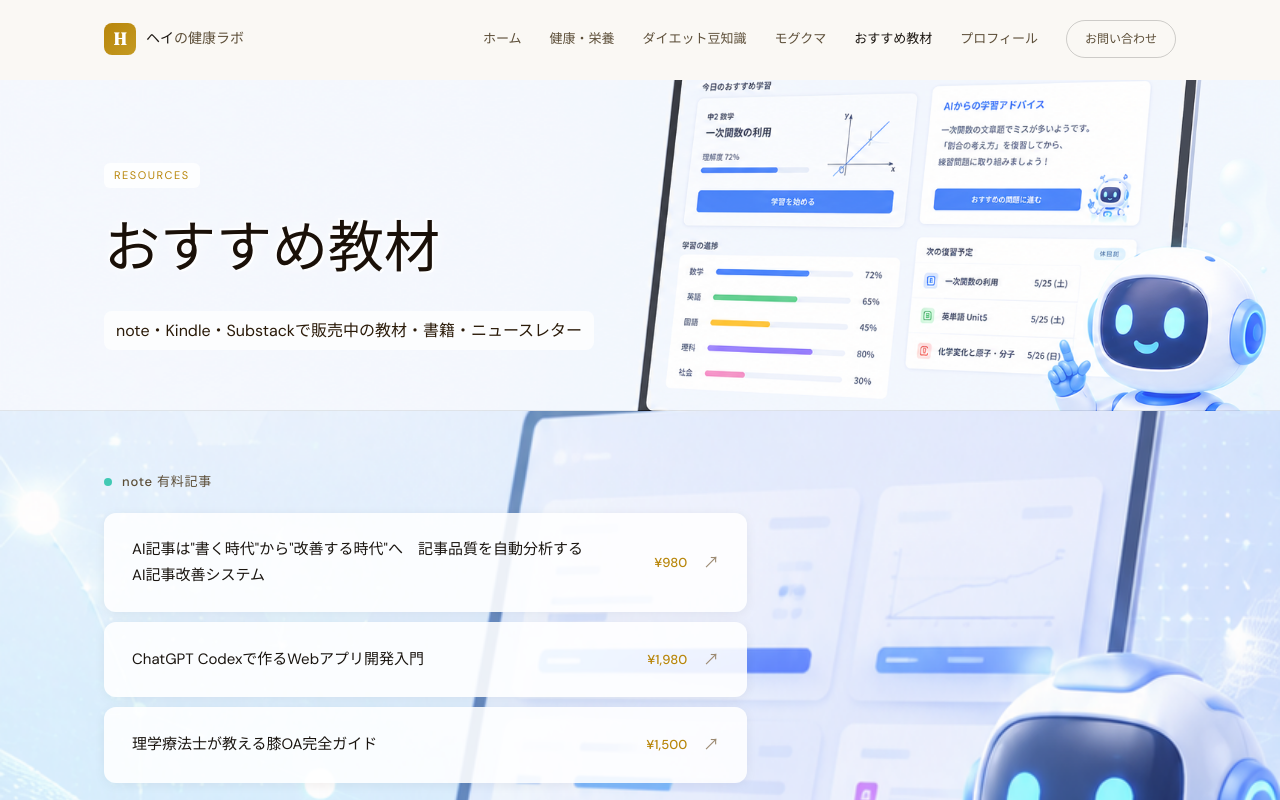
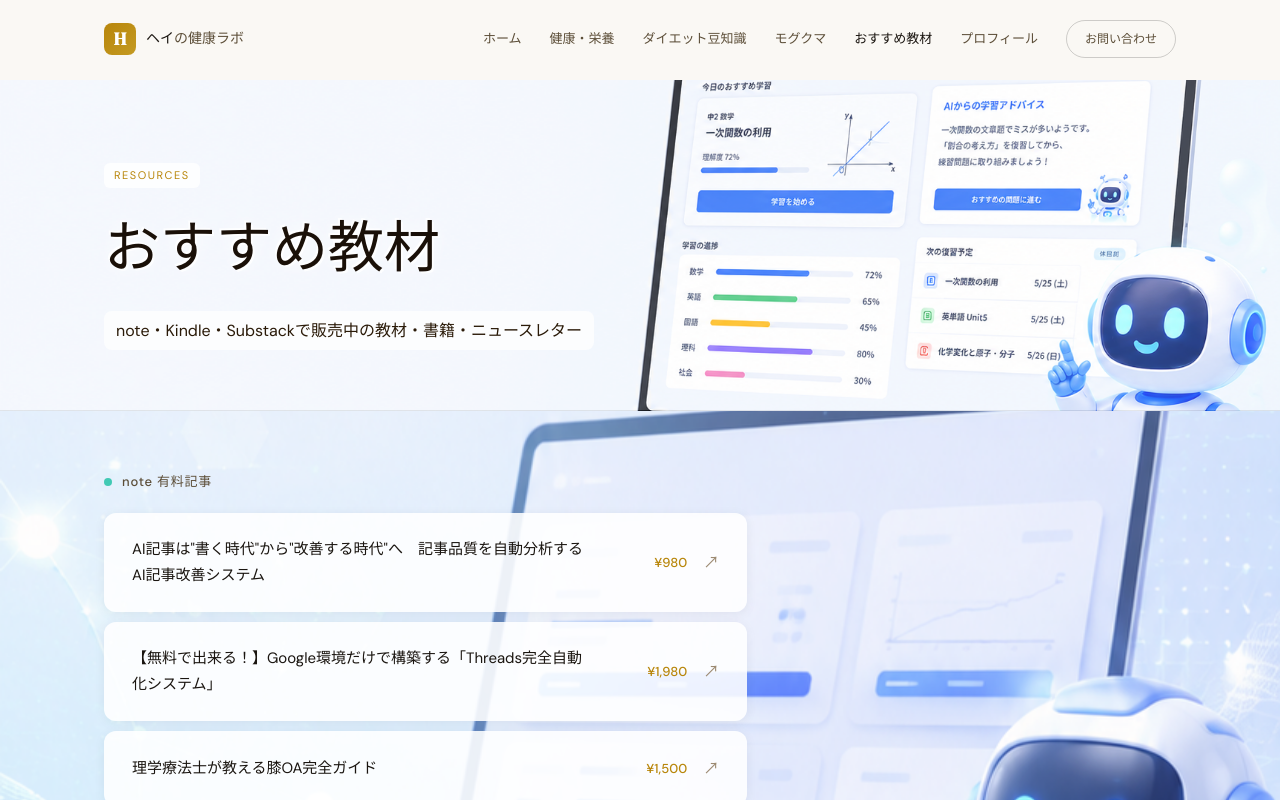
Before and after one commit to heiogawa-create/hei-brand-site, a React (Vite) app: page /resources in a window 1280 px wide. Shown: the top 800 px of the page. Built offline with nearby package versions, Linux system fonts and the light colour scheme.

Commit message:
Update second note article title, price, and link

```diff
--- a/src/pages/Resources.jsx
+++ b/src/pages/Resources.jsx
@@ -1,3 +1,3 @@
 import'./Resources.css'
-const R=[{category:'note 有料記事',color:'#41c9b4',items:[{title:'AI記事は"書く時代"から"改善する時代"へ　記事品質を自動分析するAI記事改善システム',price:'¥980',link:'https://note.com/hei07108/n/n38f3ba4f2cff?sub_rt=share_sb'},{title:'ChatGPT Codexで作るWebアプリ開発入門',price:'¥1,980'},{title:'理学療法士が教える膝OA完全ガイド',price:'¥1,500'}]},{category:'Kindle 電子書籍',color:'#ff9900',items:[{title:'脳疲労と神経科学：パフォーマンスを最大化する睡眠術',price:'¥500'},{title:'ACL術後リハビリ完全マニュアル',price:'¥680'},{title:'AI副業入門：Claude×KDPで月収10万円を目指す',price:'¥480'}]},{category:'Substack ニュースレター',color:'#ff6719',items:[{title:'週刊ヘイの健康ラボ（無料）',price:'無料'},{title:'AI×健康 プレミアム（月額）',price:'¥980/月'}]}]
+const R=[{category:'note 有料記事',color:'#41c9b4',items:[{title:'AI記事は"書く時代"から"改善する時代"へ　記事品質を自動分析するAI記事改善システム',price:'¥980',link:'https://note.com/hei07108/n/n38f3ba4f2cff?sub_rt=share_sb'},{title:'【無料で出来る！】Google環境だけで構築する「Threads完全自動化システム」',price:'¥1,980',link:'https://note.com/hei07108/n/n447b5f682ce4?sub_rt=share_sb'},{title:'理学療法士が教える膝OA完全ガイド',price:'¥1,500'}]},{category:'Kindle 電子書籍',color:'#ff9900',items:[{title:'脳疲労と神経科学：パフォーマンスを最大化する睡眠術',price:'¥500'},{title:'ACL術後リハビリ完全マニュアル',price:'¥680'},{title:'AI副業入門：Claude×KDPで月収10万円を目指す',price:'¥480'}]},{category:'Substack ニュースレター',color:'#ff6719',items:[{title:'週刊ヘイの健康ラボ（無料）',price:'無料'},{title:'AI×健康 プレミアム（月額）',price:'¥980/月'}]}]
 export default function Resources(){return(<div className="resources"><div className="resources__hero" style={{backgroundImage:'url(/ai-kyozai-hero.png)'}}><div className="container"><div className="resources__label">Resources</div><h1 className="resources__title">おすすめ教材</h1><p className="resources__desc">note・Kindle・Substackで販売中の教材・書籍・ニュースレター</p></div></div><div className="resource-list-bg" style={{backgroundImage:'url(/note-article-hero.png)'}}><div className="resource-list-bg__overlay"/><div className="container resource-list-bg__content">{R.map(({category,color,items})=><section key={category} className="resource-section"><div className="resource-section__header"><span className="resource-section__dot" style={{background:color}}/><h2 className="resource-section__title">{category}</h2></div><div className="resource-grid resource-grid--floating">{items.map(({title,price,link})=><a key={title} href={link||'#'} target={link?'_blank':undefined} rel={link?'noopener noreferrer':undefined} className="resource-card resource-card--floating"><div className="resource-card__body"><h3 className="resource-card__title">{title}</h3><span className="resource-card__price">{price}</span></div><span className="resource-card__arrow">↗</span></a>)}</div></section>)}</div></div></div>)}
```
Also changed, not shown: 3 other files (tests, documents, lock files or other folders).
